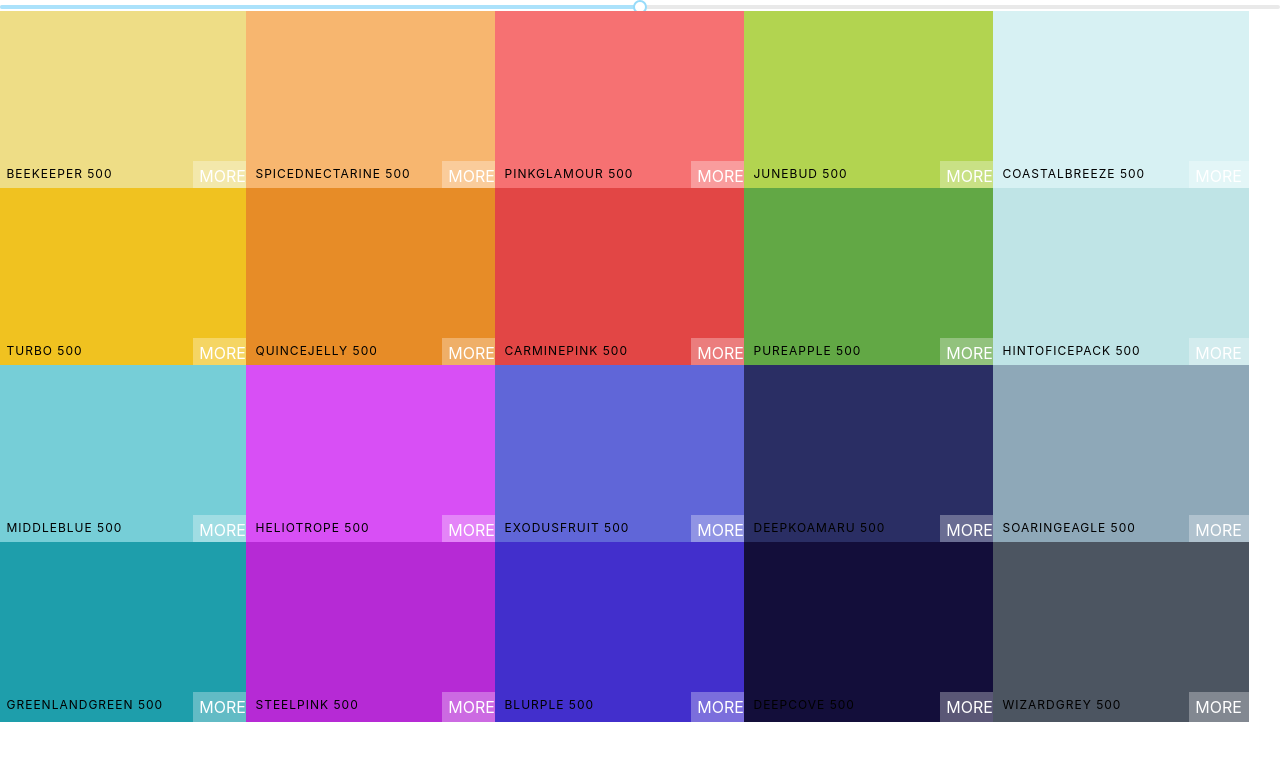
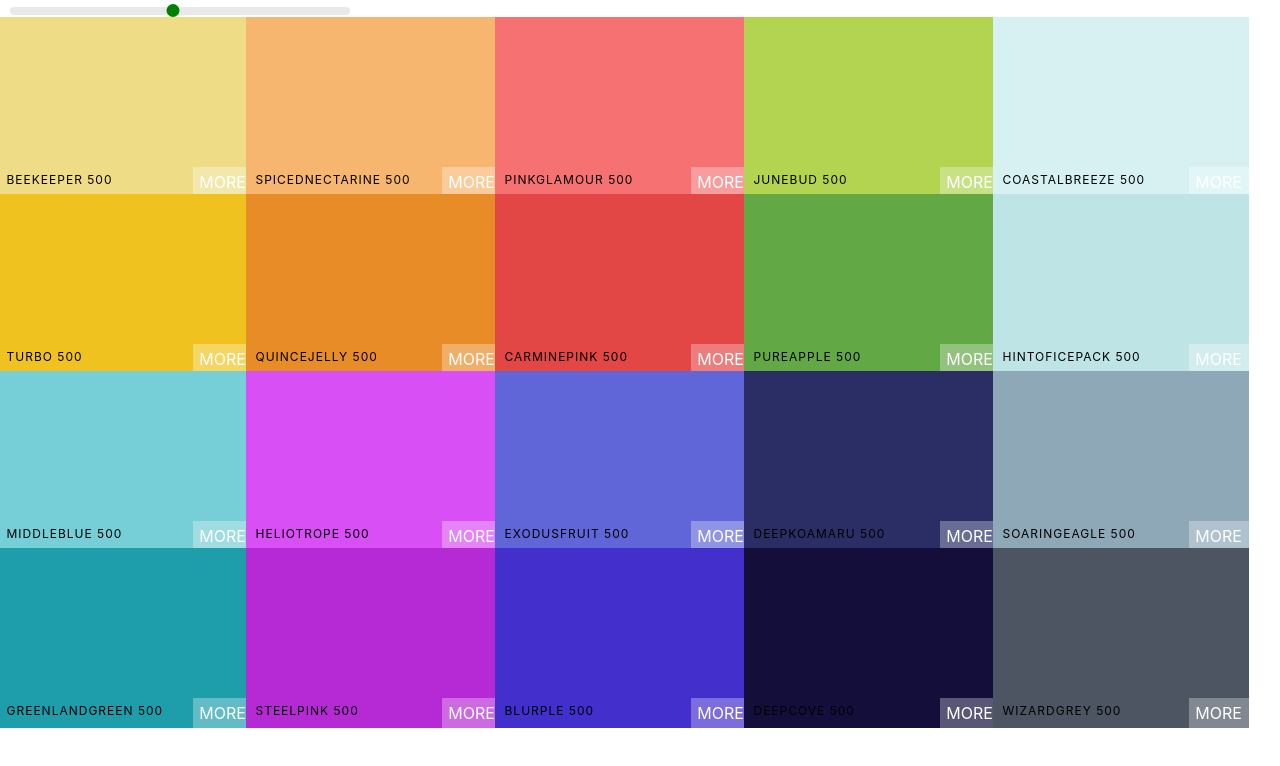
Before and after one commit to xaviguasch/color-utopia-react-app, a React (Create React App) app: page / in a window 1280 px wide. Shown: the top 766 px of the page. Built offline with nearby package versions, Linux system fonts and the light colour scheme.

Commit message:
styled color slider

```diff
--- a/src/Palette.css
+++ b/src/Palette.css
@@ -5,3 +5,29 @@
 .Palette-colors {
   height: 90%;
 }
+
+.slider {
+  width: 340px;
+  margin: 0 10px;
+  display: inline-block;
+}
+
+.rc-slider-track {
+  background-color: transparent;
+}
+.rc-slider-rail {
+  height: 8px;
+}
+.rc-slider-handle,
+.rc-slider-handle:active,
+.rc-slider-handle:focus,
+.rc-slider-handle:hover {
+  background-color: green;
+  outline: none;
+  border: 2px solid green;
+  box-shadow: none;
+  width: 13px;
+  height: 13px;
+  margin-left: -7px;
+  margin-top: -3px;
+}
--- a/src/Palette.js
+++ b/src/Palette.js
@@ -1,8 +1,8 @@
 import React, { Component } from 'react'
 import ColorBox from './ColorBox'
+import 'rc-slider/assets/index.css'
 import './Palette.css'
 import Slider from 'rc-slider'
-import 'rc-slider/assets/index.css'
 
 class Palette extends Component {
   constructor(props, context) {
@@ -27,6 +27,7 @@
     ))
     return (
       <div className='Palette'>
+        <div className='slider'>
           <Slider
             defaultValue={level}
             min={100}
@@ -34,6 +35,7 @@
             step={100}
             onAfterChange={this.changeLevel}
           />
+        </div>
         {/* Navbar goes here */}
         <div className='Palette-colors'>{colorBoxes}</div>
         {/* Footer eventually*/}
```
Lines whose indentation alone changed are shown as unchanged.
